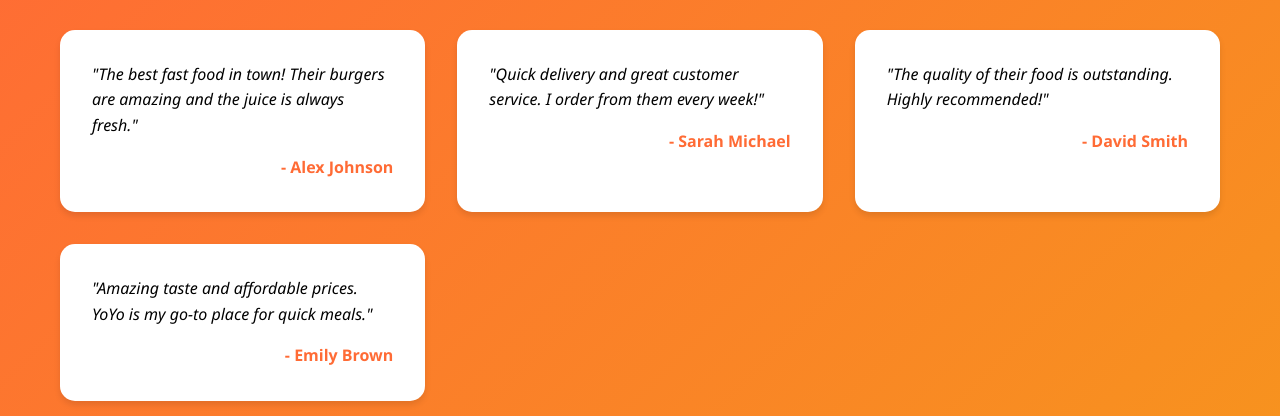
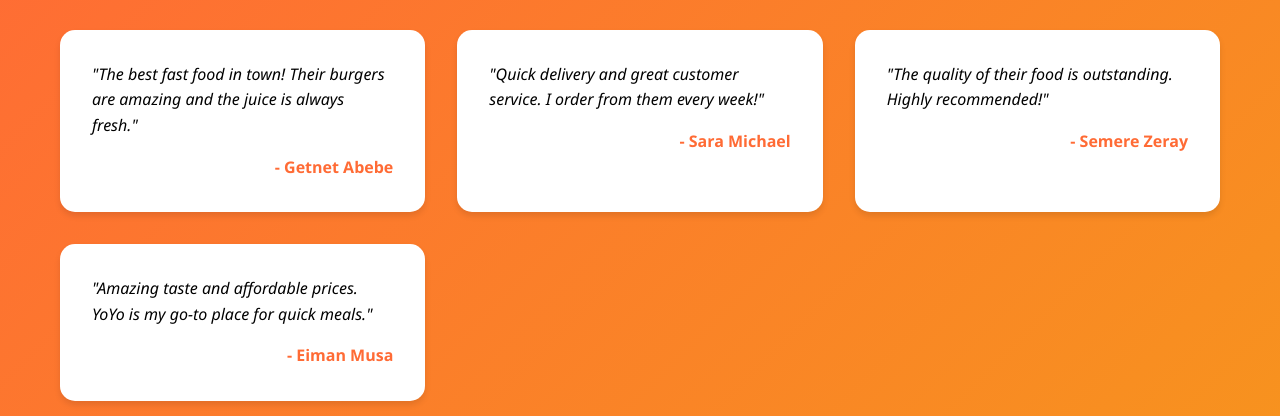
Before and after one commit to Fanitu/ReactFastFood, a React (Vite) app: page / in a window 1280 px wide. Shown: the part 2324-2740 px from the top of the page. Built offline with nearby package versions, Linux system fonts and the light colour scheme; no server answers.

Commit message:
Update Testimonial.jsx

```diff
--- a/src/layouts/Testimonial.jsx
+++ b/src/layouts/Testimonial.jsx
@@ -10,7 +10,7 @@ const Testimonial = ({t,}) => {
               <div className="testimonial-content">
                 <p>"{t.testimonial1}"</p>
                 <div className="testimonial-author">
-                  <strong>- Alex Johnson</strong>
+                  <strong>- Getnet Abebe</strong>
                 </div>
               </div>
             </div>
@@ -18,7 +18,7 @@ const Testimonial = ({t,}) => {
               <div className="testimonial-content">
                 <p>"{t.testimonial2}"</p>
                 <div className="testimonial-author">
-                  <strong>- Sarah Michael</strong>
+                  <strong>- Sara Michael</strong>
                 </div>
               </div>
             </div>
@@ -26,7 +26,7 @@ const Testimonial = ({t,}) => {
               <div className="testimonial-content">
                 <p>"{t.testimonial3}"</p>
                 <div className="testimonial-author">
-                  <strong>- David Smith</strong>
+                  <strong>- Semere Zeray</strong>
                 </div>
               </div>
             </div>
@@ -34,7 +34,7 @@ const Testimonial = ({t,}) => {
               <div className="testimonial-content">
                 <p>"{t.testimonial4}"</p>
                 <div className="testimonial-author">
-                  <strong>- Emily Brown</strong>
+                  <strong>- Eiman Musa</strong>
                 </div>
               </div>
             </div>
```
